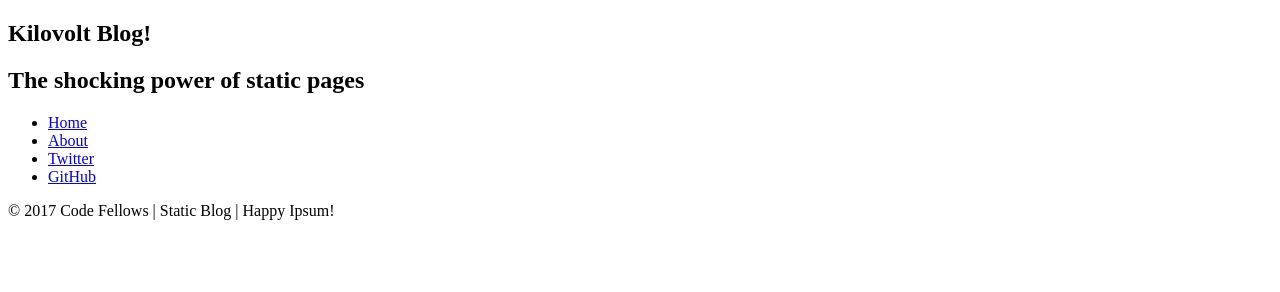
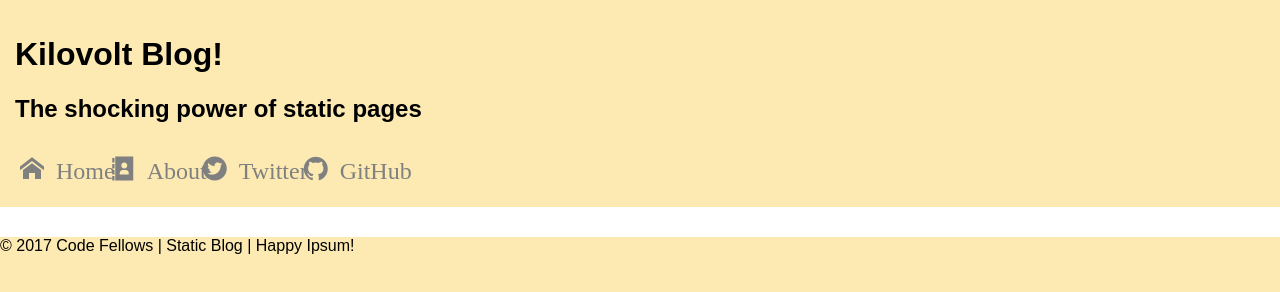
Before and after one commit to alchemy-bootcamp-two-winter-2018/02-jquery-and-the-dom, a plain HTML site: page starter-code/index.html in a window 1280 px wide. Drawn offline with nearby package versions, Linux system fonts and the light colour scheme; files whose address does not match are found by name.

```diff
--- a/starter-code/index.html
+++ b/starter-code/index.html
@@ -4,7 +4,12 @@
   <meta charset="UTF-8">
   <title>Lab 2</title>
   <meta name="viewport" content="width=device-width, initial-scale=1">
-  <!-- // TODO: Incorporate yours or your pair's CSS -->
+  <!-- // TODOne: Incorporate yours or your pair's CSS -->
+  <link rel="stylesheet" href="vendor/styles/normalize.css">
+  <link rel="stylesheet" href="styles/icons.css">
+  <link rel="stylesheet" href="styles/base.css">
+  <link rel="stylesheet" href="styles/layout.css">
+  <link rel="stylesheet" href="styles/modules.css">
   <!-- <link rel="stylesheet" href="vendor/styles/normalize.css"> -->
   <link rel="icon" type="image/x-icon" href="https://raw.githubusercontent.com/alchemycodelab/code-301-prework/master/acl-logo.PNG?s=100">
 </head>
@@ -17,13 +22,14 @@
       <h2>The shocking power of static pages</h2>
     </section>
     <nav class="main-nav">
-      <div class="icon-menu"></div>
-      <ul>
+      <div class="icon-menu">
+      <ul class="drop-down">
         <li class="tab" data-js-content="articles"><a href="#" class="icon-home"> Home</a></li>
         <li class="tab" data-js-content="about"><a href="#" class="icon-address-book"> About</a></li>
         <li><a href="http://twitter.com/brookr" target="_blank" class="icon-twitter3"> Twitter</a></li>
         <li><a href="http://github.com/brookr" target="_blank" class="icon-github"> GitHub</a></li>
       </ul>
+      </div>
     </nav>
   </header>
   <main>
@@ -36,7 +42,7 @@
                 By <address><a href="">Author Name</a></address>
                 published <time pubdate datetime="2000-01-01">Publish Time</time>
                 <!-- COMMENT: What is the <time> HTML element used for? How does this connect to our JS files?  -->
-                <!-- PUT YOUR RESPONSE HERE -->
+                <!-- It marks where we want to change the time in the document using jQuery.  -->
               </div>
             </header>
             <section class="article-body"></section>
@@ -47,7 +53,7 @@
   <footer>
     &copy; 2017 Code Fellows | Static Blog | Happy Ipsum!
   </footer>
-<!-- // TODO: Include any/all needed script tags -->
+<!-- // TODOne: Include any/all needed script tags -->
 
 <script src="https://code.jquery.com/jquery-3.3.1.min.js"></script>
 <script src="scripts/blogArticles.js"></script>
--- a/starter-code/scripts/article.js
+++ b/starter-code/scripts/article.js
@@ -3,24 +3,24 @@
 const articles = [];
 
 // COMMENT: What is the purpose of the following function? Why is its name capitalized? Explain the context of "this" within the function. What does "rawDataObj" represent?
-// PUT YOUR RESPONSE HERE
+// This is a contstuctor function that creates the articles that are stored in the articles array. The name is capitilized because it is constructor function. "This" refers to Object, which is ultimately any object in the rawData array. "rawDataObj" represents the length of the rawData array.
 
 function Article (rawDataObj) {
     Object.keys(rawDataObj).forEach(key => {
         this[key] = rawDataObj[key];
     });
 
-    // TODO: Use the object literal that is passed in to complete this constructor function
-    // Save ALL the properties of `rawDataObj` into `this`
+    // Walk through the code in the constructor function and write a comment explaining what's happening in lines 9-11.
+    // It takes the keys of each object instance inside the rawData array and assigns it to a key of the new object instance for the length of the rawData array.
 }
 
 Article.prototype.toHtml = function() {
     // COMMENT: What is the benefit of cloning the article? (see the jQuery docs)
-    // PUT YOUR RESPONSE HERE
+    // So we can add more posts to the blog using the same HTML and CSS styling in place.
 
     const template = $('#article-template').clone().html();
-    /* TODO: We got the html from our template, but we need to turn the html string into a jQuery object and store it in our $newArticle variable. */
-    const $newArticle;
+    /* TODOne: We got the html from our template, but we need to turn the html string into a jQuery object and store it in our $newArticle variable. */
+    const $newArticle = $(template);
 
     if (!this.publishedOn) $newArticle.addClass('draft');
     $newArticle.attr('data-category', this.category);
@@ -32,6 +32,11 @@ Article.prototype.toHtml = function() {
     3. article title,
     4. article body, and
     5. publication date. */
+
+    $newArticle.find('address a').text(this.author).attr('href', this.authorUrl);
+    $newArticle.find('h1').text(this.title);
+    $newArticle.find('.article-body').text(this.body);
+    $newArticle.find('time').attr('pubdate datetime', this.publishedOn);
 
     // REVIEW: Display the date as a relative number of 'days ago'
     $newArticle.find('time').html('about ' + parseInt((new Date() - new Date(this.publishedOn)) / 60 / 60 / 24 / 1000) + ' days ago');
--- a/starter-code/styles/modules.css
+++ b/starter-code/styles/modules.css
@@ -16,7 +16,7 @@ address {
     color: grey;
 }
 
-.dropDown {
+.drop-down {
     display: none;
     list-style-type: none;
     color: grey;
@@ -30,7 +30,7 @@ address {
     font-size: 300%
 }
 
-.icon-menu:hover .dropDown {
+.icon-menu:hover .drop-down {
     display: block;
 }
 
@@ -39,7 +39,7 @@ a {
     color: grey;
 }
 
-.dropDown li {
+.drop-down li {
     font-size: 150%;
     padding-top: 10px;
     padding-bottom: 10px;
@@ -51,19 +51,19 @@ a {
 }
 
 @media screen and (min-width: 640px) {
-    .dropDown {
+    .drop-down {
         display: block;
         list-style-type: none;
         color: grey;
         margin: 0;
     }
-    .dropDown li {
+    .drop-down li {
         display: inline;
     }
     .main-nav {
         height: fit-content;
     }
-    .dropDown a {
+    .drop-down a {
         float: left;
         text-align: center;
         padding-left: 20px;
```
